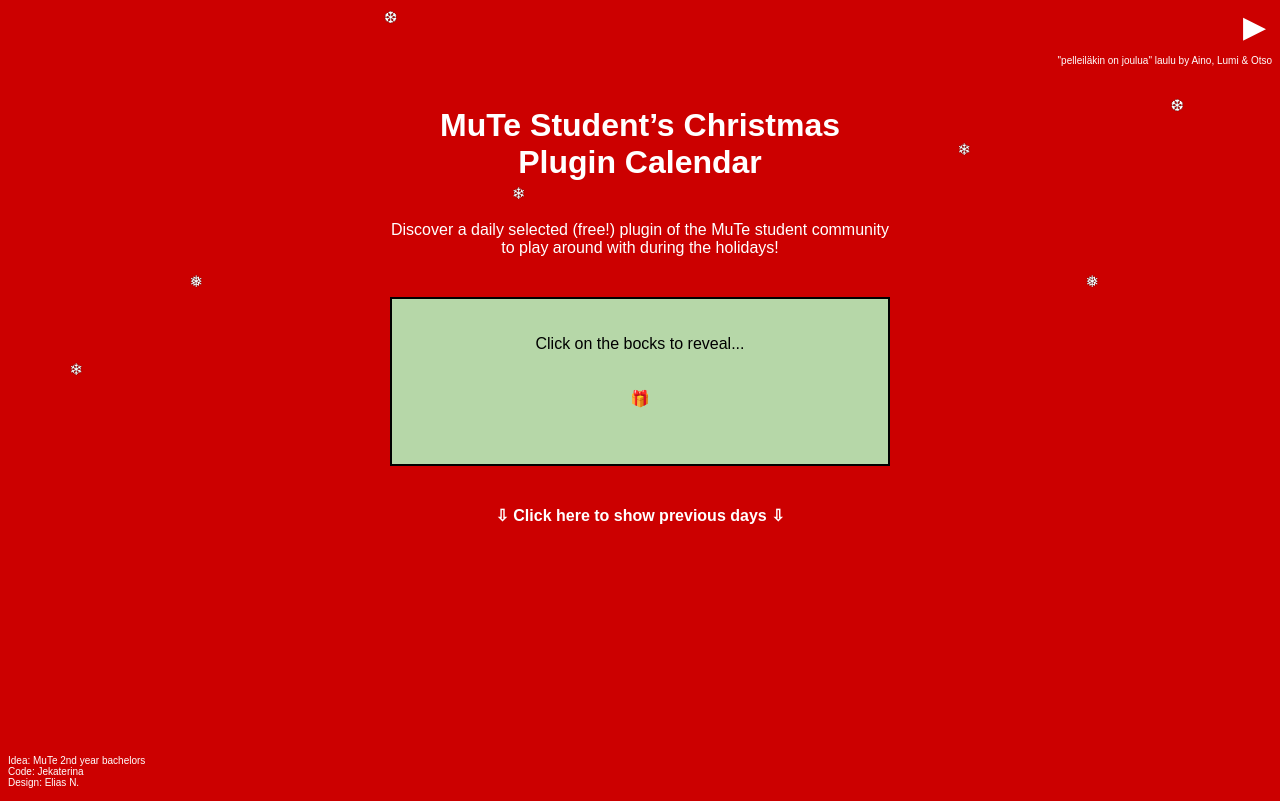
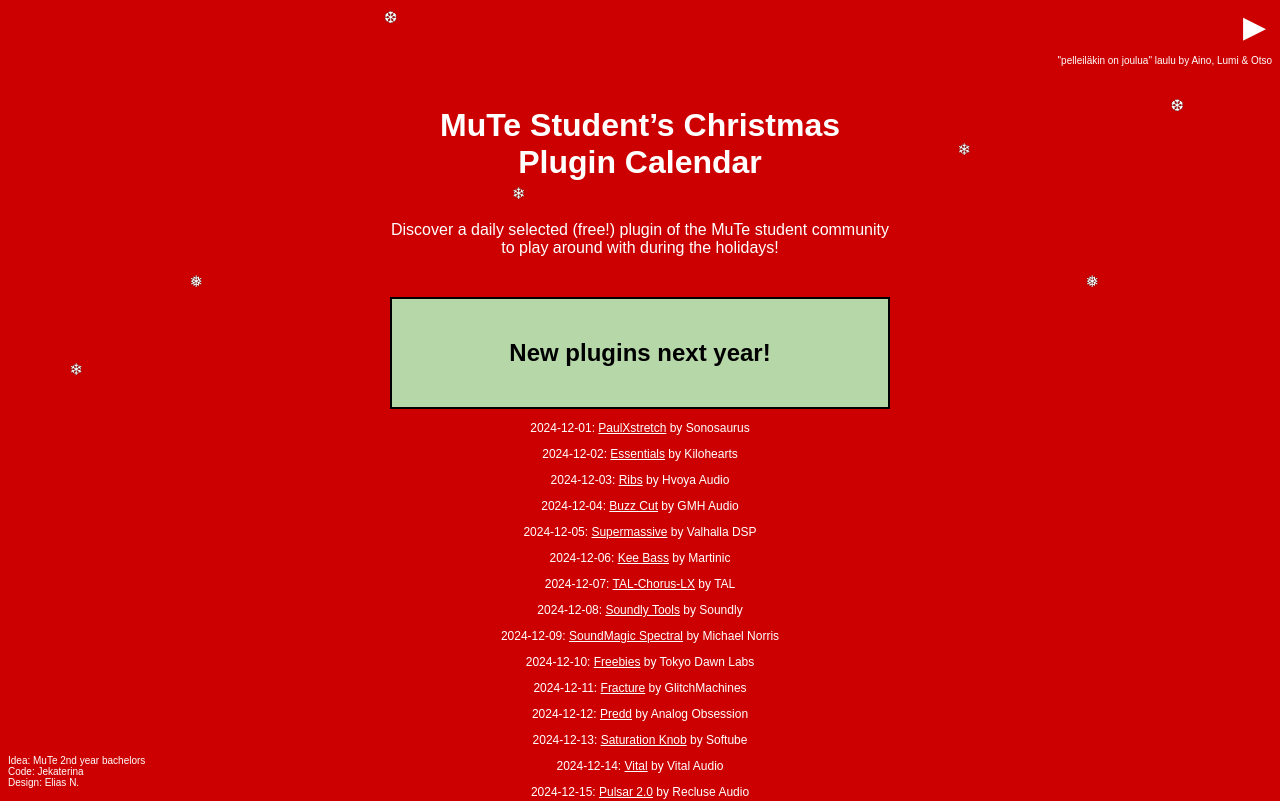
Before and after one commit to wilch3/xmas-time, a Nuxt app: page / in a window 1280 px wide. Shown: the top 801 px of the page. Built offline with nearby package versions, Linux system fonts and the light colour scheme; a web font is replaced by a local one.

Commit message:
no christmas

```diff
--- a/app.vue
+++ b/app.vue
@@ -44,6 +44,20 @@
 		<div class="center">
 			<h1>MuTe Student’s Christmas Plugin Calendar</h1>
 			<p style="margin: 40px 0px;">Discover a daily selected (free!) plugin of the MuTe student community to play around with during the holidays!</p>
+			<div v-if="noChristmas">
+				<div class="green-bocks">
+					<h2>New plugins next year!</h2>
+				</div>
+				<div class="list-prev-days">
+					<div class="prev" v-for="[k, v] of Object.entries(plugins)">
+						<p>{{ k }}: <a :href="plugins[k][0]['link']" style="color: white;" target="_blank"> {{ plugins[k][0]['plugin_name'] }} </a> by {{ plugins[k][0]['manufacturer'] }}</p>
+
+					<!-- <div class="prev" v-for="[k, v] of Object.entries(plugins)"> -->
+						<!-- <p>{{ k }}: <a :href="plugins[k]['link']" style="color: white;" target="_blank"> {{ plugins[k]['plugin_name'] }} </a> by {{ plugins[k]['manufacturer'] }}</p> -->
+					</div>
+				</div>
+			</div>
+			<div v-else>
 				<div class="green-bocks">
 					<div v-if="!revealed">
 						<p>Click on the bocks to reveal...</p>
@@ -67,6 +81,7 @@
 					</div>
 				</div>
 			</div>
+		</div>
 		<footer class="credits"> Idea: MuTe 2nd year bachelors <br/> Code: Jekaterina <br/> Design: Elias N.<br/></footer>
 	</div>
 </template>
@@ -81,6 +96,8 @@
 const revealed = ref(false)
 const fakeLoad = ref(true)
 
+const noChristmas = ref(true)
+
 useHead({
 	title: 'MuTe Colossal Xmas Calendar',
 })
@@ -89,12 +106,15 @@
 
 const getPlugins = () => import('~/public/plugins.json').then(m => m.default || m)
 const getPluginOfToday = (data: any) => {
-	return data[formatted]
+	if (!data[formatted]) {
+		return null
+	}
+	return data[formatted][0]
 }
 
 const plugins = await getPlugins()
 const pluginOfTheDay = ref()
-pluginOfTheDay.value = getPluginOfToday(plugins)[0]
+pluginOfTheDay.value = getPluginOfToday(plugins)
 
 const joululaulu = ref(null)
 onMounted(() => {
```
Lines whose indentation alone changed are shown as unchanged.
